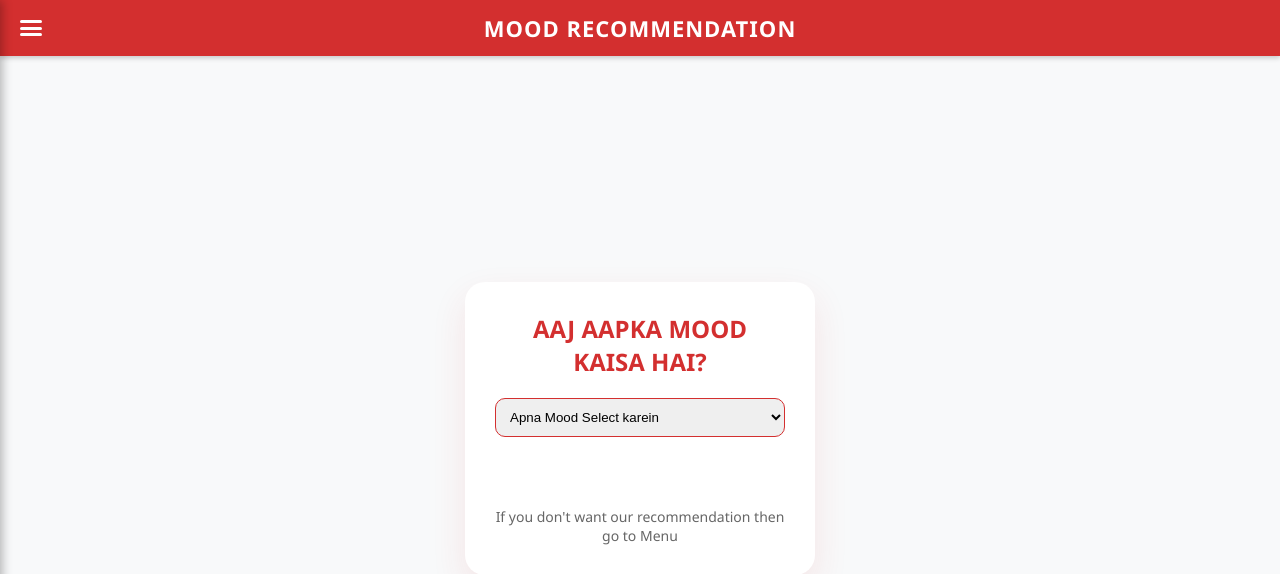
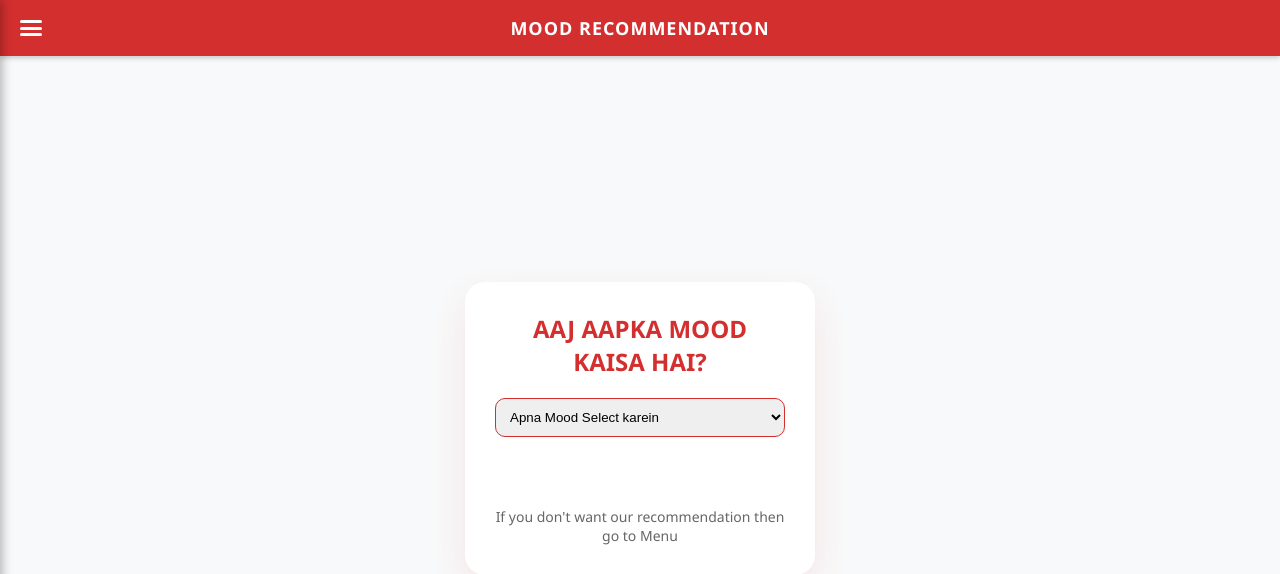
Before and after one commit to Iqrabutt629/Quetta_Mehfil_Chai_Khana, a Django app: page /mood-prompt/ in a window 1280 px wide. Shown: the top 574 px of the page. Run offline with Django 5.2, Linux system fonts and the light colour scheme; the visitor is signed in with stand-in values (Sample User, id 1).

Commit message:
Updated pages

```diff
--- a/cafe/templates/cafe/about_us.html
+++ b/cafe/templates/cafe/about_us.html
@@ -2,6 +2,7 @@
 <!DOCTYPE html>
 <html lang="ur">
 <head>
+    <meta name="viewport" content="width=device-width, initial-scale=1.0">
     <meta charset="UTF-8">
     <title>About Us - کوئٹہ محفل چائے خانہ</title>
     <style>
@@ -131,7 +132,6 @@
 
 <div class="about-container" style="margin-top: 90px;">
     <img src="{% static 'cafe/logo.jpg' %}" alt="Logo" class="about-logo">
-    <h1>کوئٹہ محفل چائے خانہ</h1>
     <div class="tagline">سکون کی تلاش ہے؟ تو آئیے، ہماری محفل میں بیٹھیں۔</div>
 
     <div class="features-grid">
--- a/cafe/templates/cafe/deals.html
+++ b/cafe/templates/cafe/deals.html
@@ -3,6 +3,7 @@
 <html lang="ur">
 <head>
     <meta charset="UTF-8">
+    <meta name="viewport" content="width=device-width, initial-scale=1.0">
     <title>Deals - Quetta Mehfil</title>
     <style>
         body { font-family: 'Segoe UI', sans-serif; background-color: #f8f8f8; margin: 0; text-align: center; }
@@ -25,7 +26,7 @@
         .deals-container { display: flex; justify-content: center; gap: 20px; flex-wrap: wrap; padding: 90px 20px 40px 20px; }
 
         .deal-card {
-            background: white; width: 280px; padding: 20px;
+            background: white; width: 280px; max-width: 100%; padding: 20px;
             border-radius: 15px; border-top: 5px solid #d32f2f;
             box-shadow: 0 4px 15px rgba(0,0,0,0.1); transition: 0.3s;
             box-sizing: border-box;
--- a/cafe/templates/cafe/favourites.html
+++ b/cafe/templates/cafe/favourites.html
@@ -3,6 +3,7 @@
 <html>
 <head>
     <meta charset="UTF-8">
+    <meta name="viewport" content="width=device-width, initial-scale=1.0">
     <title>My Favourites - Quetta Mehfil</title>
     <style>
         body { font-family: 'Segoe UI', sans-serif; background-color: #f8f8f8; margin: 0; }
--- a/cafe/templates/cafe/forgot_password.html
+++ b/cafe/templates/cafe/forgot_password.html
@@ -2,6 +2,7 @@
 <!DOCTYPE html>
 <html>
 <head>
+    <meta name="viewport" content="width=device-width, initial-scale=1.0">
     <title>Forgot Password</title>
     <style>
         body { font-family: 'Segoe UI', sans-serif; background-color: #f8f9fa; display: flex; justify-content: center; align-items: center; min-height: 100vh; margin: 0; }
--- a/cafe/templates/cafe/login.html
+++ b/cafe/templates/cafe/login.html
@@ -2,6 +2,7 @@
 <!DOCTYPE html>
 <html>
 <head>
+    <meta name="viewport" content="width=device-width, initial-scale=1.0">
     <title>Quetta Mehfil - Login</title>
     <style>
         body { font-family: 'Segoe UI', sans-serif; background-color: #f8f9fa; display: flex; justify-content: center; align-items: center; min-height: 100vh; margin: 0; }
--- a/cafe/templates/cafe/logout_success.html
+++ b/cafe/templates/cafe/logout_success.html
@@ -2,6 +2,7 @@
 <!DOCTYPE html>
 <html>
 <head>
+    <meta name="viewport" content="width=device-width, initial-scale=1.0">
     <title>Logged Out - Quetta Mehfil</title>
     <style>
         body { font-family: 'Segoe UI', sans-serif; background-color: #f8f9fa; display: flex; justify-content: center; align-items: center; min-height: 100vh; margin: 0; }
--- a/cafe/templates/cafe/menu.html
+++ b/cafe/templates/cafe/menu.html
@@ -3,6 +3,7 @@
 <html>
 <head>
     <meta charset="UTF-8">
+    <meta name="viewport" content="width=device-width, initial-scale=1.0">
     <title>Quetta Mehfil- Full Menu</title>
 
     <style>
--- a/cafe/templates/cafe/mood_prompt.html
+++ b/cafe/templates/cafe/mood_prompt.html
@@ -2,6 +2,7 @@
 <!DOCTYPE html>
 <html>
 <head>
+    <meta name="viewport" content="width=device-width, initial-scale=1.0">
     <title>Quetta Mehfil - Mood</title>
     <style>
         body { font-family: 'Segoe UI', sans-serif; background-color: #f8f9fa; display: flex; justify-content: center; align-items: center; min-height: 100vh; margin: 0; }
@@ -14,19 +15,17 @@
 </head>
 <body>
 
-<div style="background-color: #d32f2f; padding: 0 20px; display: flex; align-items: center; position: fixed; top: 0; left: 0; width: 100%; z-index: 10000; height: 56px; font-family: 'Segoe UI', Tahoma, Geneva, Verdana, sans-serif; box-shadow: 0px 2px 5px rgba(0,0,0,0.2); box-sizing: border-box;">
+<div style="background-color: #d32f2f; padding: 0 50px; display: flex; align-items: center; justify-content: center; position: fixed; top: 0; left: 0; width: 100%; min-height: 56px; z-index: 10000; font-family: 'Segoe UI', Tahoma, Geneva, Verdana, sans-serif; box-shadow: 0px 2px 5px rgba(0,0,0,0.2); box-sizing: border-box;">
 
-    <div onclick="toggleSidebar()" style="cursor: pointer; display: flex; flex-direction: column; justify-content: space-between; width: 22px; height: 16px; position: absolute; left: 20px; z-index: 10002;">
+    <div onclick="toggleSidebar()" style="cursor: pointer; display: flex; flex-direction: column; justify-content: space-between; width: 22px; height: 16px; position: absolute; left: 20px; top: 20px; z-index: 10002;">
         <span style="height: 3px; width: 100%; background-color: #ffffff; border-radius: 2px;"></span>
         <span style="height: 3px; width: 100%; background-color: #ffffff; border-radius: 2px;"></span>
         <span style="height: 3px; width: 100%; background-color: #ffffff; border-radius: 2px;"></span>
     </div>
 
-    <div style="width: 100%; text-align: center;">
-        <h2 style="color: #ffffff; margin: 0; font-size: 22px; font-weight: bold; letter-spacing: 1px; text-transform: uppercase;">
+        <h2 style="color: #ffffff; margin: 10px 0; font-size: 18px; font-weight: bold; letter-spacing: 1px; text-transform: uppercase; text-align: center;">
             Mood Recommendation
         </h2>
-    </div>
 </div>
 
 <div id="leftSidebar" style="position: fixed; top: 0; left: -250px; width: 250px; height: 100%; background-color: #b71c1c; z-index: 10005; transition: 0.3s ease; padding-top: 20px; box-shadow: 2px 0px 10px rgba(0,0,0,0.3); font-family: 'Segoe UI', Tahoma, Geneva, Verdana, sans-serif; box-sizing: border-box;">
--- a/cafe/templates/cafe/mood_results.html
+++ b/cafe/templates/cafe/mood_results.html
@@ -2,6 +2,7 @@
 <!DOCTYPE html>
 <html>
 <head>
+    <meta name="viewport" content="width=device-width, initial-scale=1.0">
     <title>Mood Recommendation</title>
     <style>
         body { font-family: sans-serif; background-color: #f4f4f4; margin: 0; display: flex; justify-content: center; padding-top: 90px; }
--- a/cafe/templates/cafe/order_form.html
+++ b/cafe/templates/cafe/order_form.html
@@ -2,6 +2,7 @@
 <html>
 <head>
     <meta charset="UTF-8">
+    <meta name="viewport" content="width=device-width, initial-scale=1.0">
     <title>Order - Quetta Mehfil</title>
     <style>
         /* Dropdown ke andar custom red scrollbar */
--- a/cafe/templates/cafe/order_success.html
+++ b/cafe/templates/cafe/order_success.html
@@ -3,6 +3,7 @@
 <html lang="en">
 <head>
     <meta charset="UTF-8">
+    <meta name="viewport" content="width=device-width, initial-scale=1.0">
     <title>Order Confirmed - Quetta Mehfil</title>
 </head>
 <body style="margin: 0; padding: 0; font-family: 'Segoe UI', sans-serif; background-color: #ffffff; display: flex; flex-direction: column; min-height: 100vh;">
--- a/cafe/templates/cafe/payment_cancel.html
+++ b/cafe/templates/cafe/payment_cancel.html
@@ -2,6 +2,7 @@
 <!DOCTYPE html>
 <html>
 <head>
+    <meta name="viewport" content="width=device-width, initial-scale=1.0">
     <title>Payment Cancelled</title>
 </head>
 <body style="margin:0; display:flex; flex-direction:column; min-height:100vh; font-family: sans-serif;">
--- a/cafe/templates/cafe/reset_password.html
+++ b/cafe/templates/cafe/reset_password.html
@@ -2,6 +2,7 @@
 <!DOCTYPE html>
 <html>
 <head>
+    <meta name="viewport" content="width=device-width, initial-scale=1.0">
     <title>Reset Password</title>
     <style>
         body { font-family: 'Segoe UI', sans-serif; background-color: #f8f9fa; display: flex; justify-content: center; align-items: center; min-height: 100vh; margin: 0; }
--- a/cafe/templates/cafe/signup.html
+++ b/cafe/templates/cafe/signup.html
@@ -2,6 +2,7 @@
 <!DOCTYPE html>
 <html>
 <head>
+    <meta name="viewport" content="width=device-width, initial-scale=1.0">
     <title>Quetta Mehfil - Sign Up</title>
     <style>
         body { font-family: 'Segoe UI', sans-serif; background-color: #f8f9fa; display: flex; justify-content: center; align-items: center; min-height: 100vh; margin: 0; }
--- a/cafe/templates/cafe/signup_success.html
+++ b/cafe/templates/cafe/signup_success.html
@@ -2,6 +2,7 @@
 <!DOCTYPE html>
 <html>
 <head>
+    <meta name="viewport" content="width=device-width, initial-scale=1.0">
     <title>Registration Successful</title>
     <style>
         body { font-family: 'Segoe UI', sans-serif; background-color: #f8f9fa; display: flex; justify-content: center; align-items: center; min-height: 100vh; margin: 0; }
--- a/cafe/templates/cafe/verify_code.html
+++ b/cafe/templates/cafe/verify_code.html
@@ -2,6 +2,7 @@
 <!DOCTYPE html>
 <html>
 <head>
+    <meta name="viewport" content="width=device-width, initial-scale=1.0">
     <title>Verify Code</title>
     <style>
         body { font-family: 'Segoe UI', sans-serif; background-color: #f8f9fa; display: flex; justify-content: center; align-items: center; min-height: 100vh; margin: 0; }
```
Also changed, not shown: cafe/templates/cafe/cart.html (+5 -4 lines).
